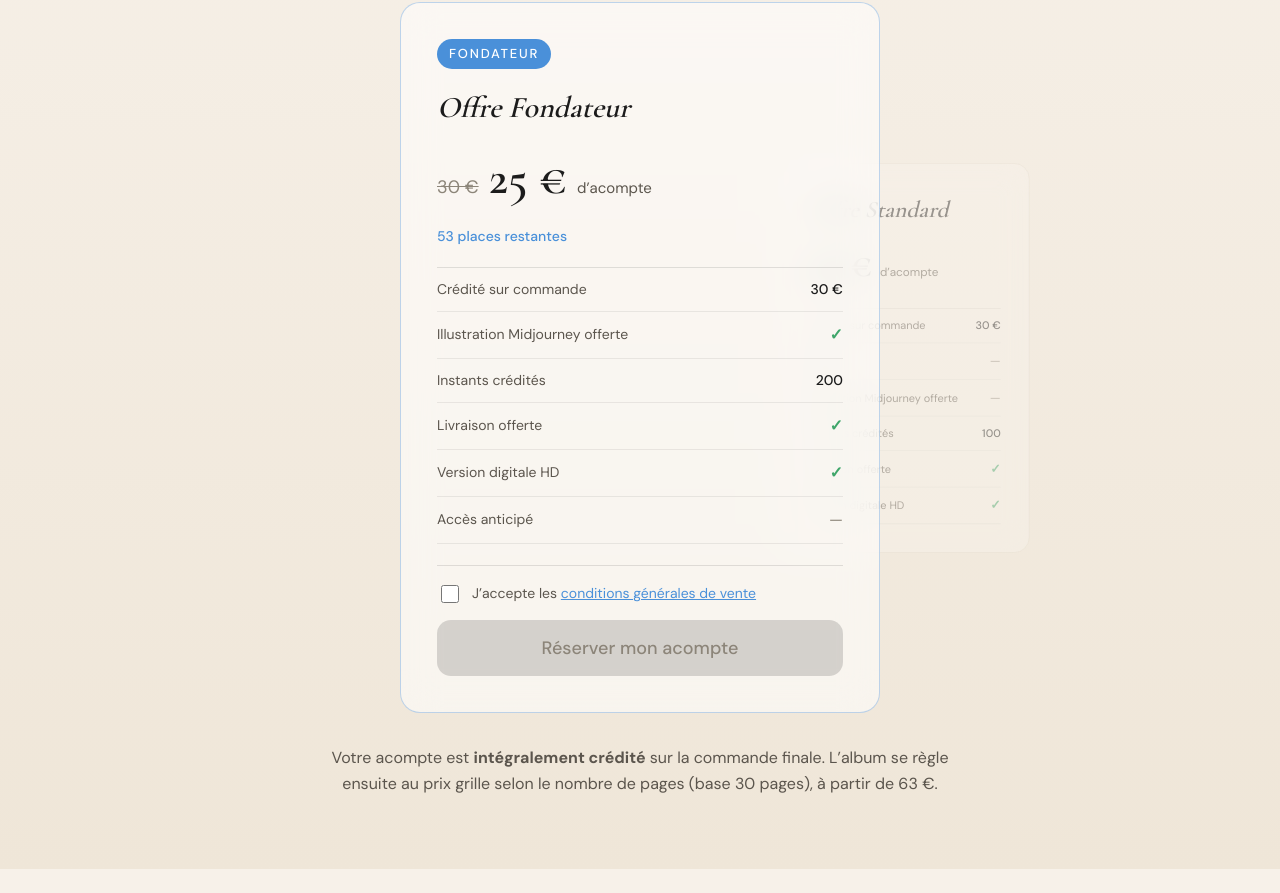
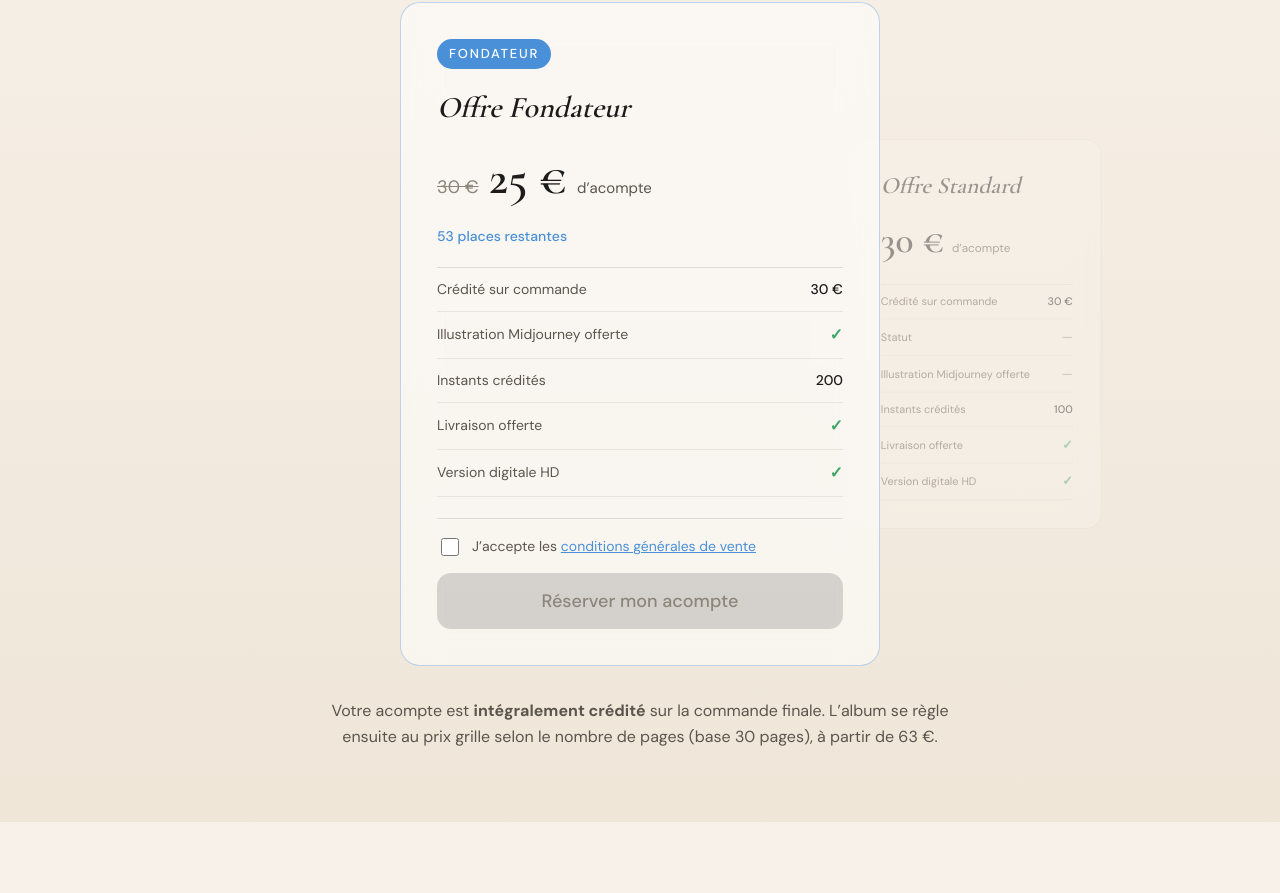
Before and after one commit to Lecrackerssurlepot/bellajour-prelaunch, a Next.js app: page /preventes in a window 1280 px wide. Shown: the part 2611-3504 px from the top of the page. Built offline with nearby package versions, Linux system fonts and the light colour scheme.

Commit message:
fix(prevente-section4): decalage standard + suppr ligne acces anticipe
Co-Authored-By: Claude Opus 4.8 (1M context) <noreply@anthropic.com>

```diff
--- a/src/app/preventes/S4Reservation.tsx
+++ b/src/app/preventes/S4Reservation.tsx
@@ -28,7 +28,6 @@ const FEATURE_LABELS = {
   instants: 'Instants crédités',
   livraison: 'Livraison offerte',
   digital: 'Version digitale HD',
-  acces: 'Accès anticipé',
 } as const
 
 const OFFRE_FOUNDER: Offre = {
@@ -43,7 +42,6 @@ const OFFRE_FOUNDER: Offre = {
     { label: FEATURE_LABELS.instants, value: '200' },
     { label: FEATURE_LABELS.livraison, value: true },
     { label: FEATURE_LABELS.digital, value: true },
-    { label: FEATURE_LABELS.acces, value: false },
   ],
 }
 
@@ -73,7 +71,6 @@ const OFFRE_INFLUENCER: Offre = {
     { label: FEATURE_LABELS.instants, value: '100' },
     { label: FEATURE_LABELS.livraison, value: true },
     { label: FEATURE_LABELS.digital, value: true },
-    { label: FEATURE_LABELS.acces, value: false },
   ],
 }
 
--- a/src/app/preventes/s4-reservation.css
+++ b/src/app/preventes/s4-reservation.css
@@ -93,7 +93,9 @@
     top: 50%;
     left: calc(50% + 140px);
     width: 320px;
-    transform: translateY(-50%) scale(0.78);
+    /* Décalée vers la DROITE : dépasse côté droit du Fondateur (léger chevauchement
+       pour la profondeur) au lieu d'être superposée dessous. translateX GPU. */
+    transform: translateX(72px) translateY(-50%) scale(0.78);
     transform-origin: left center;
     opacity: 0.42;
     pointer-events: none;
```
